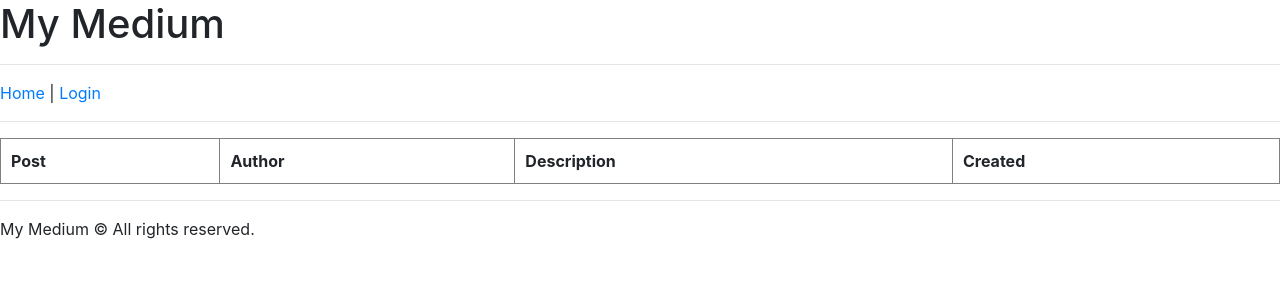
After one commit to Vbandin/My-medium, a Django app: page / in a window 1280 px wide. The commit adds this page. Shown: the top 300 px of the page. Run offline with Django 3.2, Linux system fonts and the light colour scheme; lists and menus that the app fills with data are empty; some libraries are stand-ins or nearby versions.

Commit message:
añado autor

```diff
--- a/src/blog/models.py
+++ b/src/blog/models.py
@@ -1,3 +1,4 @@
+from django.contrib.auth.models import User
 from django.db import models
 
 class Post(models.Model):
@@ -9,6 +10,7 @@ class Post(models.Model):
     )
 
     title = models.CharField(max_length=60)
+    author = models.ForeignKey(User, related_name="authored_posts")
     description = models.CharField(max_length=250, blank=True)
     content = models.TextField(blank=True)
     status = models.CharField(max_length=3, default=DRAFT, choices=STATUSES)
--- a/src/blog/views.py
+++ b/src/blog/views.py
@@ -1,4 +1,19 @@
 from django.shortcuts import render
 from django.http import HttpResponse
 
-# Create your views here.
+from blog.models import Post
+
+
+def posts_list(request):
+    """
+    Recupera todos los post de la base de datos y los pinta
+    :param request: HttpRequest
+    :return: HttpResponse
+    """
+    posts = Post.objects.all()
+
+    context = {
+        'post_objects': posts
+    }
+
+    return render(request, 'blog/home.html')
--- a/src/my_medium/urls.py
+++ b/src/my_medium/urls.py
@@ -16,6 +16,9 @@ Including another URLconf
 from django.conf.urls import url
 from django.contrib import admin
 
+from blog.views import posts_list
+
 urlpatterns = [
     url(r'^admin/', admin.site.urls),
+    url(r'^$', posts_list, name="posts_detail")
 ]
--- /dev/null
+++ b/src/ui/templates/base.html
@@ -0,0 +1,32 @@
+{% load static %}
+<!DOCTYPE html>
+<html lang="en">
+<head>
+    <meta charset="UTF-8">
+    <title>{% block title %} My Medium {% endblock %}</title>
+    <link rel="stylesheet" href="{% static 'css/bootstrap.css' %}">
+</head>
+<body>
+
+    <h1>My Medium</h1>
+    <hr>
+    <a href="{% url 'posts_list' %}" title="Home">Home</a>
+    |
+    {% if user.is_authenticated %}
+        <a href="{% url 'posts_new' %}" title="Create new post">New post</a>
+        |
+        <a href="{% url 'posts_list' %}?filter=owned" title="Created by me">Created by me</a>
+        |
+        <a href="{% url 'posts_list' %}?filter=assigned" title="Assigned to me">Assigned to me</a>
+        |
+        <a href="{% url 'logout' %}" title="Logout">Logout</a>
+    {% else %}
+        <a href="{% url 'login' %}" title="Login into My Medium">Login</a>
+    {% endif %}
+    <hr>
+    {% block content %}{% endblock %}
+    <hr>
+    My Medium &copy; All rights reserved.
+
+</body>
+</html>
--- a/src/ui/templates/blog/home.html
+++ b/src/ui/templates/blog/home.html
@@ -1,10 +1,26 @@
-<!DOCTYPE html>
-<html lang="en">
-<head>
-    <meta charset="UTF-8">
-    <title>Title</title>
-</head>
-<body>
+{% extends 'base.html' %}
 
-</body>
-</html>
+{% block content %}
+    <table width="100%" border="1" cellpadding="10" cellspacing="0">
+        <thead>
+            <tr>
+                <th>Post</th>
+                <th>Author</th>
+                <th>Description</th>
+                <th>Created</th>
+            </tr>
+        </thead>
+        <tbody>
+            {% for post in posts_objects %}
+                <tr>
+                    <td>
+                        <a href="{% url 'posts_detail' post.pk %}" title="View {{ post.title }}">
+                            {{ post.title }}
+                        </a>
+                    </td>
+                    <td>{{ post.author.first_name }} {{ post.author.last_name }}</td>
+                 </tr>
+            {% endfor %}
+        </tbody>
+    </table>
+{% endblock %}
```
Also changed, not shown: src/blog/migrations/0002_post_author.py (added).
